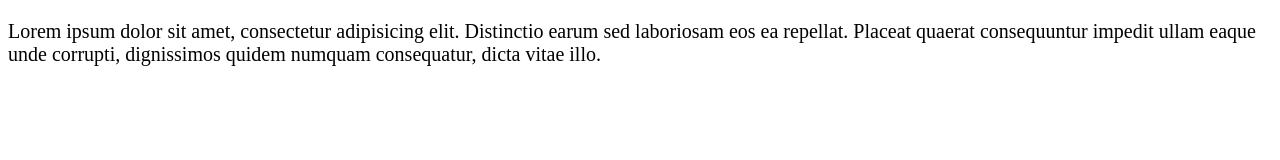
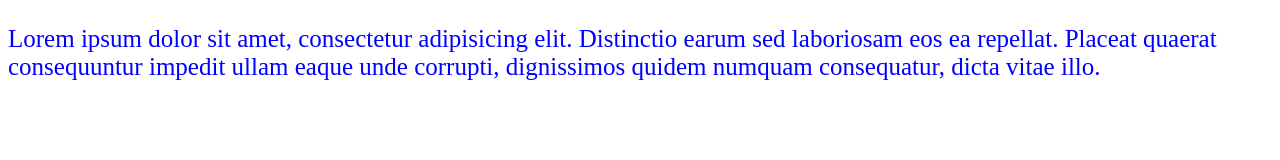
Before and after one commit to lewandowicz/T1-Z1, a plain HTML site: page index.html in a window 1280 px wide. Drawn offline with Linux system fonts and the light colour scheme.

Commit message:
typo update

```diff
--- a/css/style.css
+++ b/css/style.css
@@ -1,4 +1,4 @@
 p {
-   color: black;
-   font-size: 20px;
+   color: blue;
+   font-size: 25px;
 }
```
